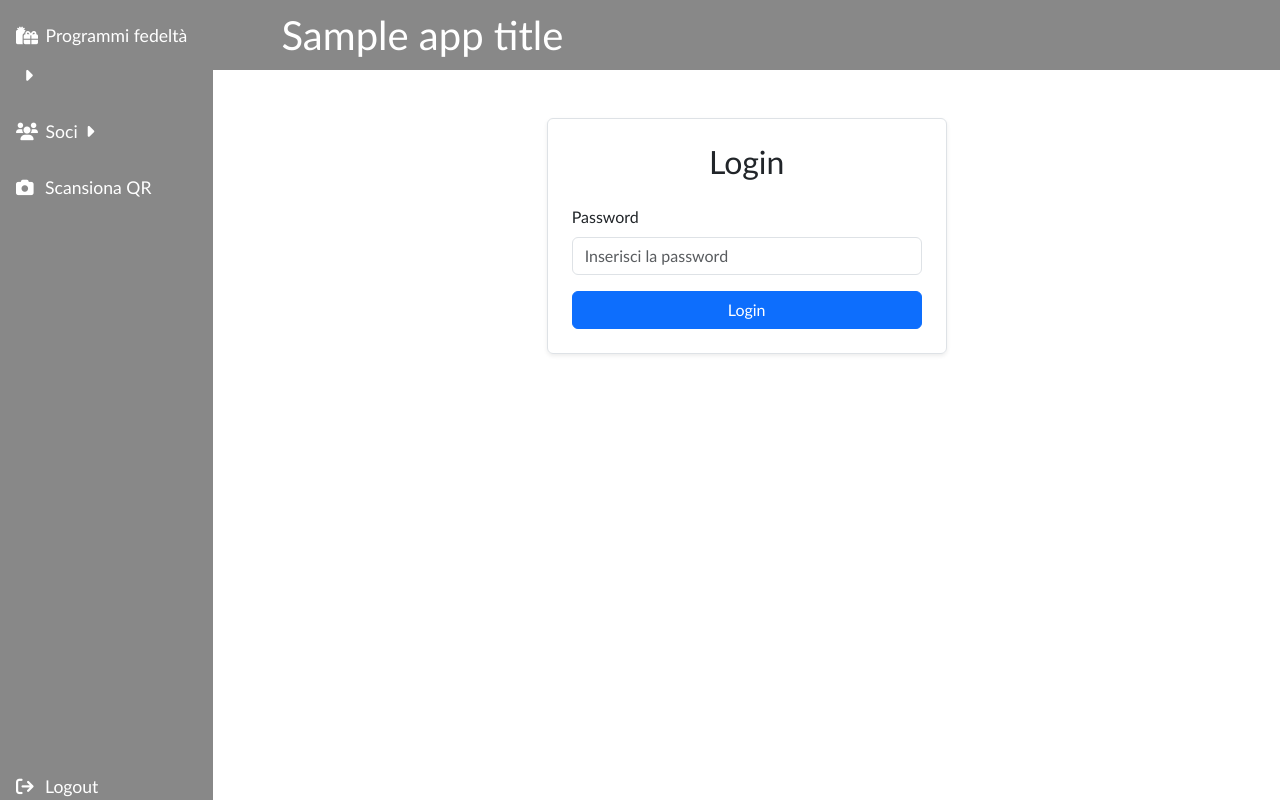
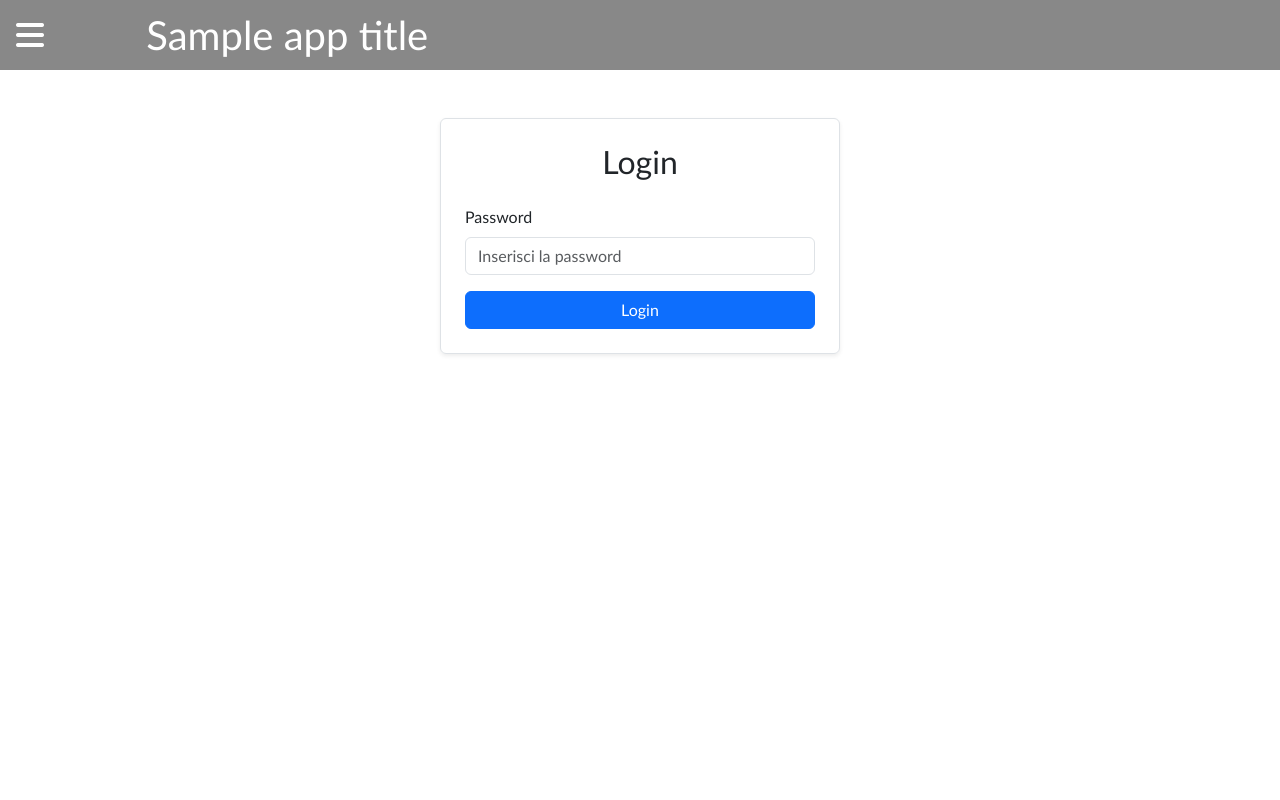
Before and after one commit to dverbena/Loyalty-app, a Flask app: template app/frontend/templates/index.html in a window 1280 px wide. Run offline with Flask 3, Linux system fonts and the light colour scheme; the template is opened without the code that fills it: most values are stand-ins (such as "Sample title", 1, 10 or a date in 2020); parts of the project's set-up code (start-up, migrations or seed data) failed here and were passed over; some libraries are stand-ins or nearby versions.

Commit message:
migliorie grafiche

```diff
--- a/app/frontend/static/app.js
+++ b/app/frontend/static/app.js
@@ -9,7 +9,8 @@ var AppSession = {
     customerBeingEdited: null,
     messageToProgramPage: { msg: null, type: null },
     programSemaphore: {info: false, error: false },
-    programBeingEdited: null
+    programBeingEdited: null,
+    menuCollapsed: true
 };
 
 const AppState = {
@@ -108,6 +109,21 @@ const logout = () => {
     navigateTo('login');
 }
 
+const toggleMenu = () => {
+    if(AppSession.menuCollapsed) {
+        $("#sidebar").show();
+        $("#rightPane").removeClass("col-12");
+        $("#rightPane").addClass("col-9");
+    }
+    else {
+        $("#sidebar").hide();
+        $("#rightPane").removeClass("col-9");
+        $("#rightPane").addClass("col-12");
+    }
+
+    AppSession.menuCollapsed = !AppSession.menuCollapsed;
+}
+
 // Service Worker Registration
 if ('serviceWorker' in navigator) {
     navigator.serviceWorker.register('/frontend/static/service-worker.js')
--- a/app/frontend/static/style.css
+++ b/app/frontend/static/style.css
@@ -18,7 +18,7 @@ body {
 /* Custom side nav style */
 /* Override background color of the sidebar */
 #sidebar {
-    font-size: 1.1em;
+    font-size: 1.0em;
 }
 
 #sidebar i {
--- a/app/frontend/templates/index.html
+++ b/app/frontend/templates/index.html
@@ -21,7 +21,7 @@
     <!-- Sidebar Navigation -->
     <div class="container-fluid">
         <div class="row flex-nowrap">
-            <div id="sidebar" class="col-auto col-2 col-sm-2 col-md-3 col-xl-2 px-0 bg-dark">
+            <div id="sidebar" class="col-auto col-3 px-0 bg-dark" style="display:none">
                 <div class="d-flex flex-column align-items-center align-items-sm-start px-3 pt-2 text-white min-vh-100">
                     <ul class="nav nav-pills flex-column mb-auto mb-0 align-items-center align-items-sm-start"
                         id="menu">
@@ -88,8 +88,11 @@
                     </div>
                 </div>
             </div>
-            <div class="col-auto col-10 col-sm-10 col-md-9 col-xl-10 px-0">
+            <div id="rightPane" class="col-auto col-12 px-0">
                 <div class="bg-dark" style="padding-top: 5px; padding-bottom: 5px; width: 100%;">
+                    <a href="#" onclick="toggleMenu();" class="nav-link px-0 align-middle" style="display: inline; font-size: 2em;">
+                        <i id="bars" class="nav nav-link fas fa-bars" style="display: inline; margin-right: 10px;"></i>
+                    </a>
                     <img src="{{ url_for('frontend.static', filename='logo/logo.png') }}" style="display: inline; width: 60px;">
                     <h1 class="ms-1" style="display: inline; color: white; vertical-align: middle;">{{app_title}}</h1>
                 </div>
```
